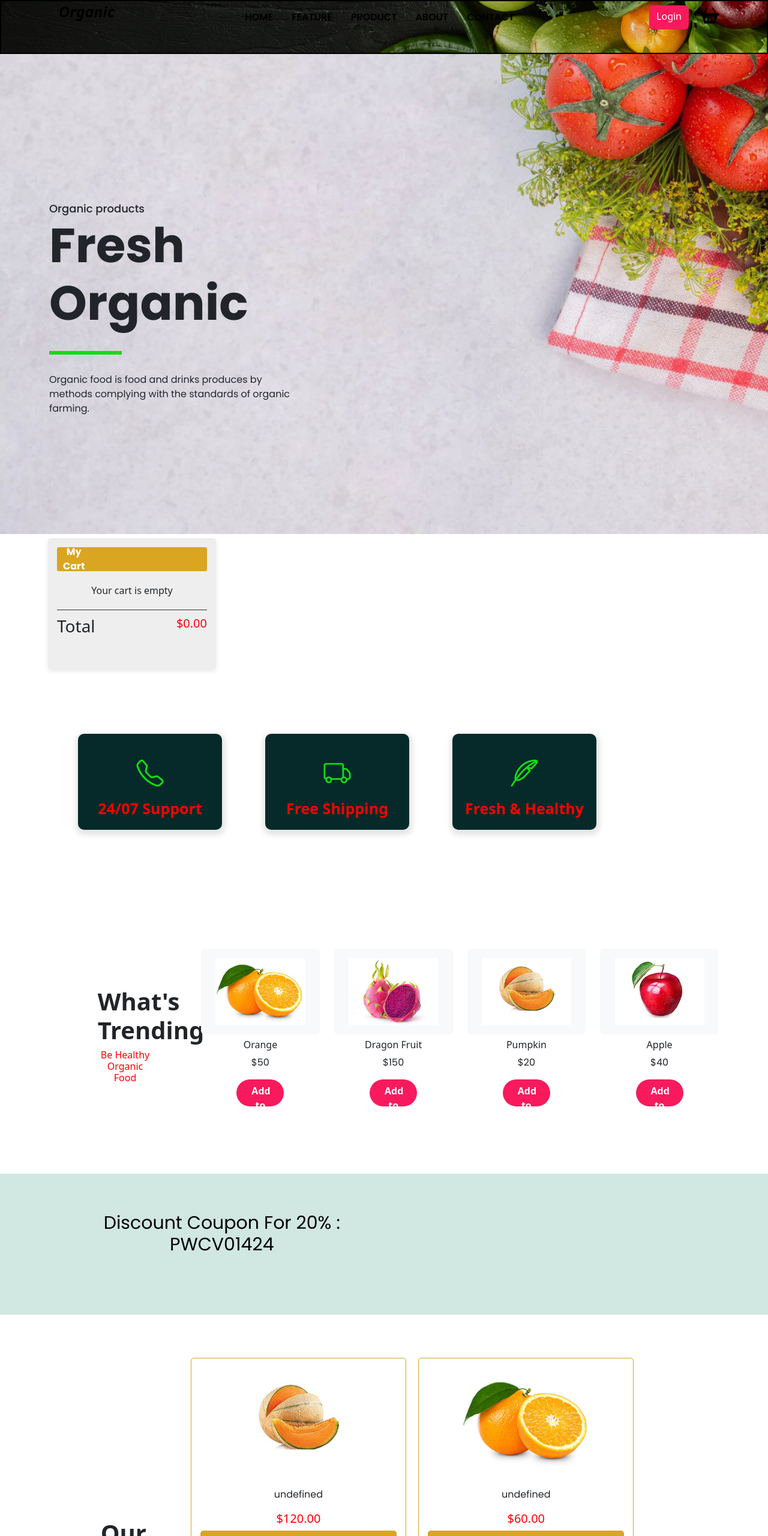
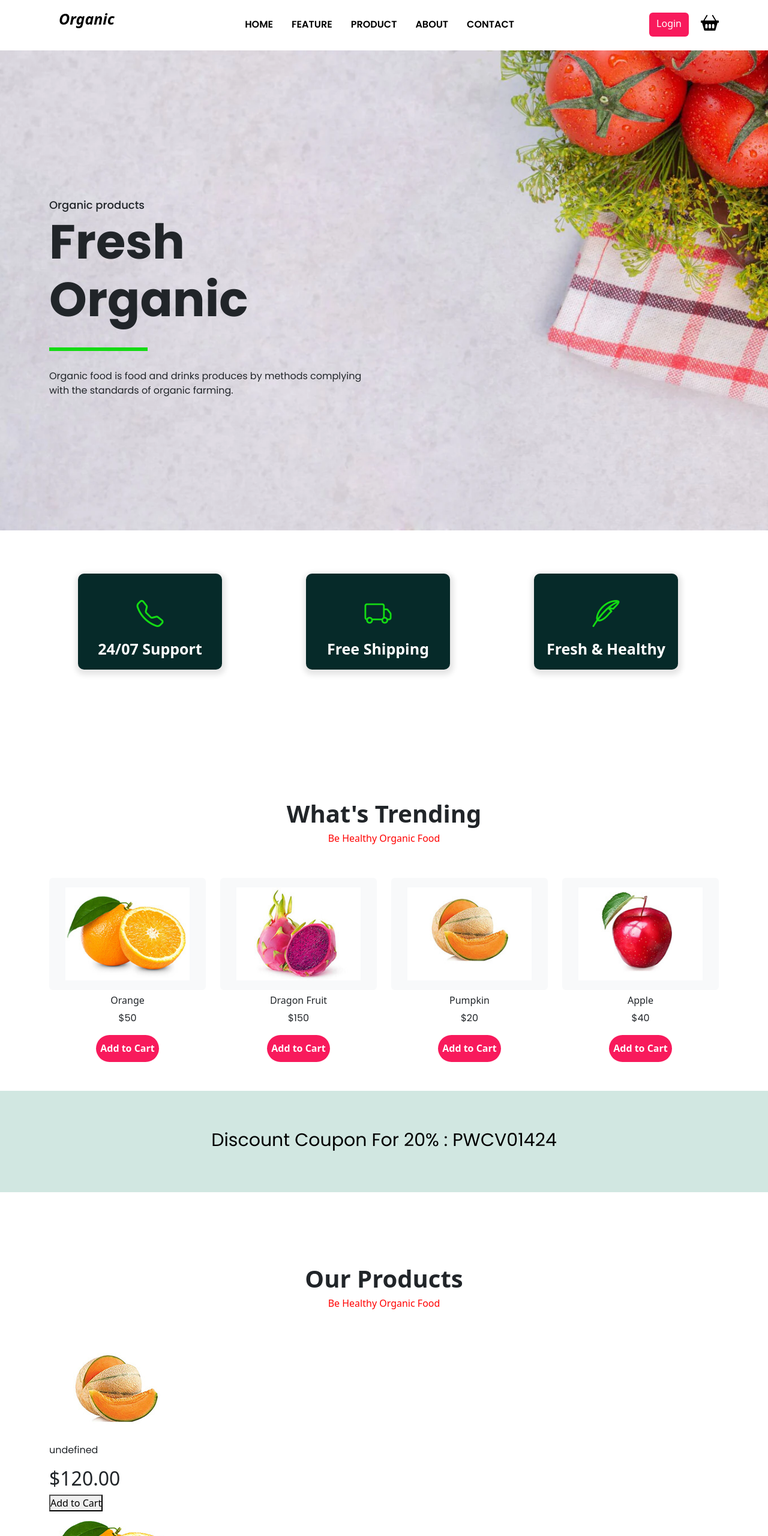
Before and after one commit to Asthachaurasia/Organic, a website: page index.html in a window 1280 px wide. Shown: the top 2560 px of the page at 60% size. Drawn offline with nearby package versions, Linux system fonts and the light colour scheme.

Commit message:
Update cart.css

```diff
--- a/cart.css
+++ b/cart.css
@@ -3,76 +3,35 @@
     padding:0;
     box-sizing: border-box;
  }
- .body{
-     display: flex;
-     justify-content: center;
-     align-items: center;
-     flex-direction: column;
- }
- .navbar{
-    height:90px;
-    width:100%;
-    border:2px solid black;
-    background: url("./images/products/Breadcrumbs.jpg")  no-repeat;
-    background-size: cover;
-
-}
-
-.header {
-    height:80px;
-    width:70%;
-    background-color: goldenrod;
-    border-radius: 3px;
-    margin: 30px 0px;
-    display: flex;
-    align-items: center;
-    justify-content: center;
-    padding: 15px;
-}
-
-.cart{
-    display: flex;
-    background-color: white;
-    justify-content: space-between;
-    align-items: center;
-    padding: 7px 10px;
-    border-radius:  3px;
-    width:80px;
-}
-.cart p{
-    height: 22px;
-    width: 22px;
-    display: flex;
-    justify-content: space-between;
-    align-items: center;
-    border-radius: 22px;
-    background-color: goldenrod;
-    color:white;
-
-
-}
 
 
 
 
 
 
-.container {
+
+.cart   {
     display: flex;
     justify-content: space-between; /* Adjust spacing between products and cart */
-    width: 100%;
+    max-width: 600px;
     margin-bottom: 30px;
+    position: absolute;
+    z-index: 1;
+    top:84px;
+     right:-10px;
+     display: none;
+
 }
 
-#product-container {
+.cart #product-container {
     display: grid;
     grid-template-columns: repeat(2, 1fr); /* 2 products per row */
     gap: 20px;
     width: 70%; /* Adjust width to fit alongside cart */
 }
 
-.sidebar {
-    width: 25%; /* Adjust width to fit alongside products */
+.cart .sidebar {
+    width: 100%; /* Adjust width to fit alongside products */
     border-radius: 5px;
     background-color: #eeeeee;
     padding: 15px;
@@ -80,7 +39,7 @@
     box-shadow: 0 4px 8px rgba(0, 0, 0, 0.1);
 }
 
-.head {
+.cart .head {
     background-color: goldenrod;
     border-radius: 3px;
     height: 40px;
@@ -92,12 +51,12 @@
     justify-content: flex-start;
 }
 
-.head p {
+.cart .head p {
     margin: 0;
     font-weight: bold;
 }
 
-.foot {
+.cart .foot {
     display: flex;
     justify-content: space-between;
     margin: 20px 0px;
@@ -105,7 +64,7 @@
     border-top: 1px solid #333;
 }
 
-.box {
+.card .box {
     display: flex;
     justify-content: space-between;
     align-items: center;
@@ -115,7 +74,7 @@
     padding: 15px;
 }
 
-.img-box {
+.cart .img-box {
     width: 100%;
     height: 180px;
     display: flex;
@@ -123,14 +82,14 @@
     align-items: center;
 }
 
-.images {
-    max-width: 90%;
-    max-height: 90%;
+.cart .images {
+    max-width: 100%;
+    max-height: 100%;
     object-fit: cover;
     object-position: center;
 }
 
-.bottom {
+.cart .bottom {
     margin-top: 20px;
     width: 100%;
     text-align: center;
@@ -141,12 +100,12 @@
     height: 110px;
 }
 
-h2 {
+.cart h2 {
     font-size: 20px;
     color: red;
 }
 
-button {
+.cart button {
     width: 100%;
     position: relative;
     border: none;
@@ -157,10 +116,25 @@ button {
     color: white;
 }
 
-button:hover {
+
+.cart button:hover {
     background-color: #333;
 }
+.quant-btn{
+    display: flex;
 
+
+}
+.quant-btn button{
+    height:25px;
+    max-width:10px;
+    text-align: center;
+    display: flex;
+    align-items: center; /* Center the text vertically */
+    justify-content: center;
+    font-size: 18px;
+    background-color: rgb(164, 155, 155);
+}
 
 .cart-item{
     display: flex;
@@ -173,7 +147,7 @@ button:hover {
     margin:10px 10px;
 }
 
-.row-img{
+.cart .row-img{
     width: 50px;
     height: 50px;
    border-radius: 50px;
@@ -182,12 +156,26 @@ button:hover {
     justify-content: center;
     align-items: center;
 }
-.rowimg{
+.cart .rowimg{
     max-width: 43px;
     max-height: 43px;
     border-radius: 50%;
 }
-.fa-trash:hover{
+.cart .fa-trash:hover{
     cursor: pointer;
     color:#333;
 }
+
+
+#toggleCart {
+    background: none;
+    border: none;
+    cursor: pointer;
+    font-size: 24px; /* Adjust size as needed */
+    color: goldenrod;
+}
+
+/* Style when cart is visible */
+.cart.visible {
+    display: flex; /* Show cart */
+}
```
